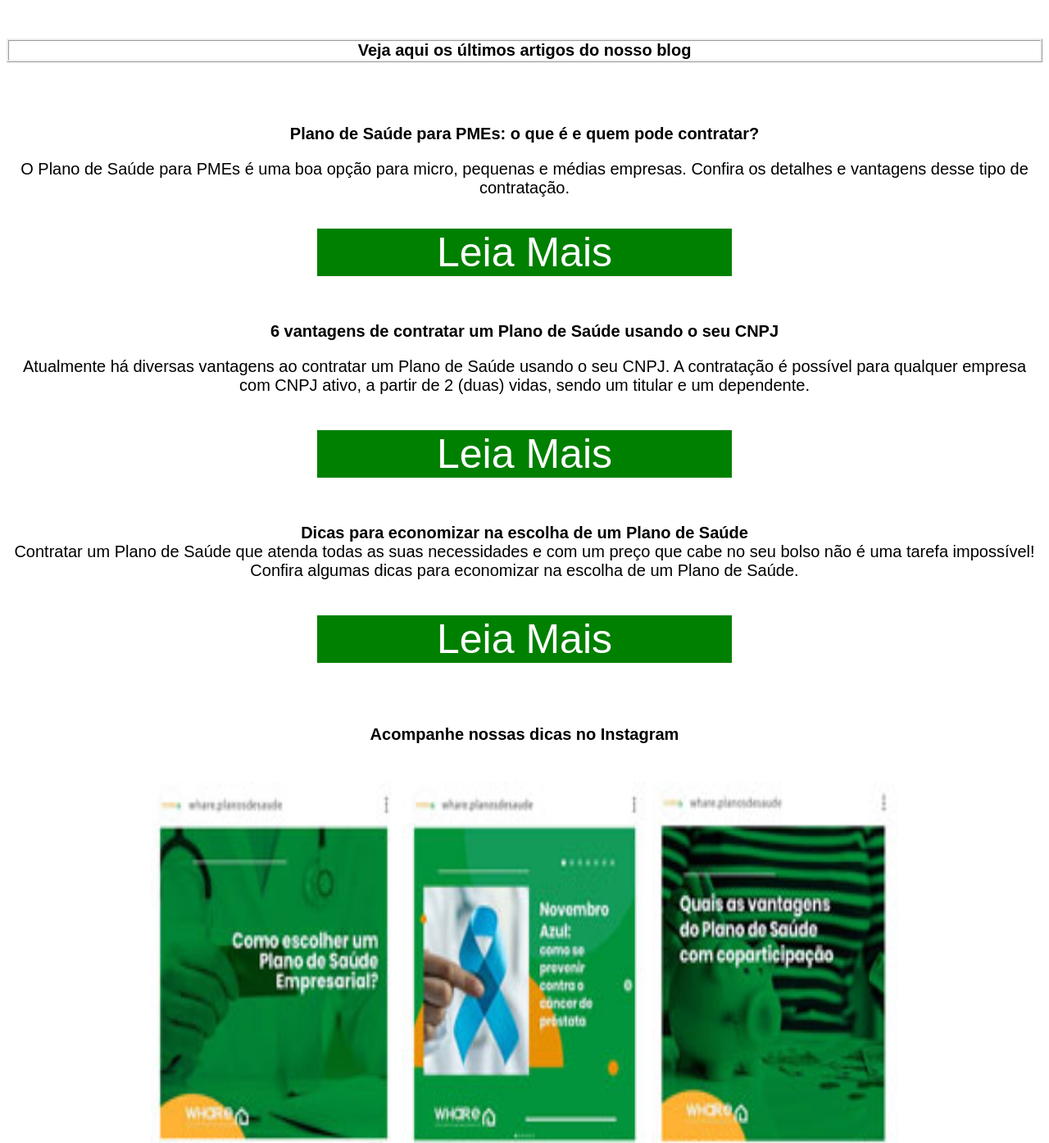
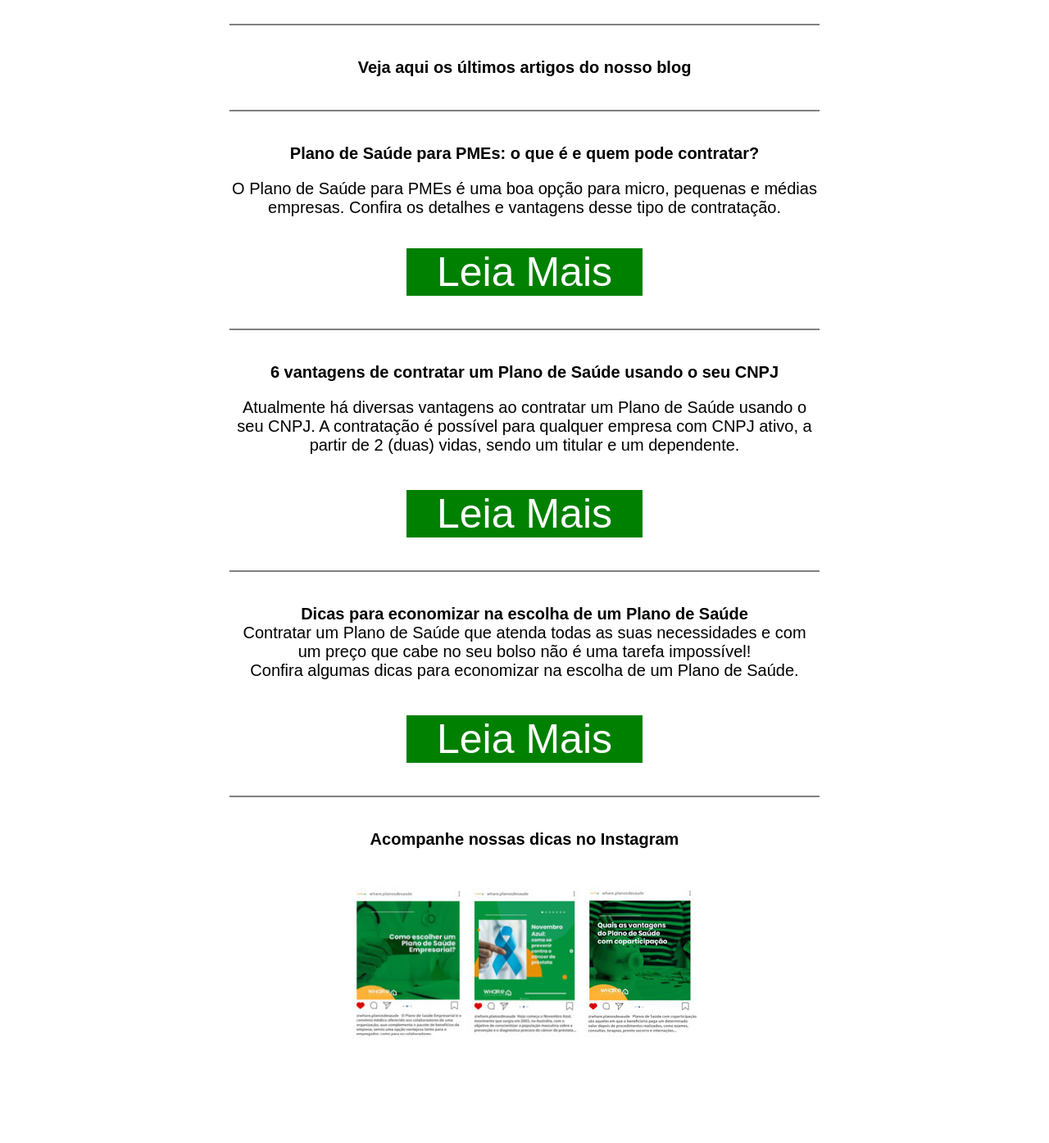
Before and after one commit to didididididdi/teste-surya-mkt, a plain HTML site: page index.html in a window 1280 px wide. Shown: the part 680-2075 px from the top of the page at 82% size. After the commit the page ends 1977 px from the top, so only its background shows below. Drawn offline with Linux system fonts and the light colour scheme.

Commit message:
versao dois

```diff
--- a/index.html
+++ b/index.html
@@ -1,11 +1,14 @@
 <!DOCTYPE html>
 <!-- saved from url=(0067)file:///C:/Users/diego/Desktop/CURSO%20HTML/01entrevista_teste.html -->
-<html lang="pt-br"><head><meta http-equiv="Content-Type" content="text/html; charset=UTF-8">
+<html lang="pt-br">
+    <head>
         <title> Página de exemplo estrutura básica </title>
 
+        <meta http-equiv="Content-Type" content="text/html; charset=UTF-8">
         <meta name="author" content="Diego">
         <meta name="description" content="lista de documentos de estrutura básica">
         <meta name="keywords" content="html5, tecnologia, estrutura basica, semantica">
+
         <style>
 
         p{
@@ -56,9 +59,19 @@
             margin: auto;
         }
 
+        main{
+            max-width: 720px;
+            margin: 0 auto;
+        }
         .container{
             max-width: 640px;
             margin: 0 auto;
+        }
+
+        hr{
+            border: 0;
+            border-top: 2px solid grey;
+            margin: 40px 0;
         }
         </style>
 
@@ -70,6 +83,7 @@
 
         <center><img id="logo" src="./img-2.png" alt=""></center>
 
+        <main>
             <div class="container">
                 <p>
                     Já são mais de 30 anos comercializando e administrando Planos de Saúde para mais de 900.000 beneficiários.
@@ -87,14 +101,14 @@
 
 
 
-            <br>
+                <hr>
 
 
-            <p id="bordas"><b>Veja aqui os últimos artigos do nosso blog</b>
+                <p><b>Veja aqui os últimos artigos do nosso blog</b>
 
                 </p>
-           <br>
-           <br>
+            <hr>
+
 
 
                 <p><b>Plano de Saúde para PMEs: o que é e quem pode contratar?</b></p>
@@ -106,9 +120,7 @@
 
             <p id="Leia1">Leia Mais</p>
 
-            <br>
-            <br>
-
+            <hr>
 
                 <p id="vantagens">
                     <strong>6 vantagens de contratar um Plano de Saúde usando o seu CNPJ</strong>
@@ -123,8 +135,7 @@
 
                 <p id="Leia2">Leia Mais</p>
 
-            <br>
-            <br>
+            <hr>
 
             <p id="Dicas"> <b>Dicas para economizar na escolha de um Plano de Saúde</b>
 
@@ -137,32 +148,24 @@
             <br>
             <br>
 
-            </p><p id="Leia3">Leia Mais</p>
-        <p></p>
+            </p>
 
-            <br>
-            <br>
+            <p id="Leia3">Leia Mais</p>
+
+            <hr>
 
             <p id="instagram"><b>Acompanhe nossas dicas no Instagram</b>
                 <br>
                 <br>
                 <br>
 
-           <img src="./img-3.jpg" alt="Image" height="600" width="300">
+                <img src="./img-3.jpg" alt="Image" height="190" width="136">
 
-           <img src="./img-4.jpg" alt="Image" height="600" width="300">
+                <img src="./img-4.jpg" alt="Image" height="190" width="136">
 
-           <img src="./img-5.jpg" alt="Image" height="600" width="300">
+                <img src="./img-5.jpg" alt="Image" height="190" width="136">
 
             </p>
-            <br>
-            <br>
-
-
-
-
-
-
-            <p></p>
-
-</body></html>
+        </main>
+    </body>
+</html>
```
Lines whose indentation alone changed are shown as unchanged.
